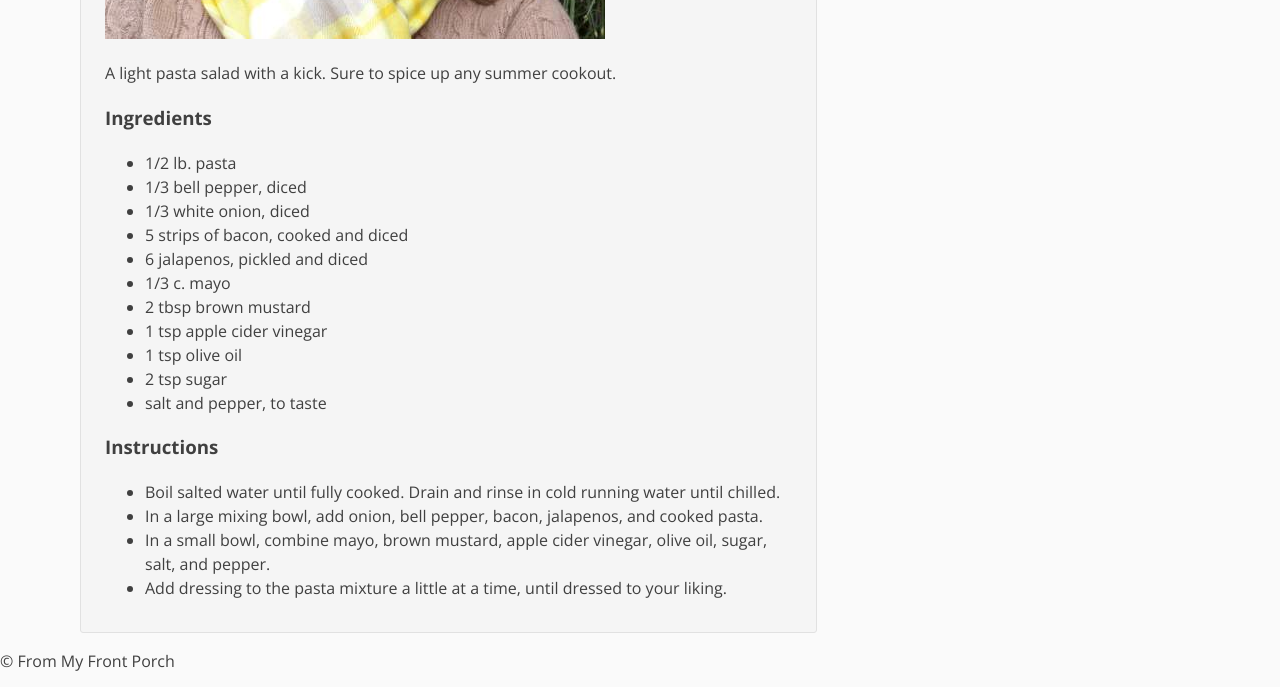
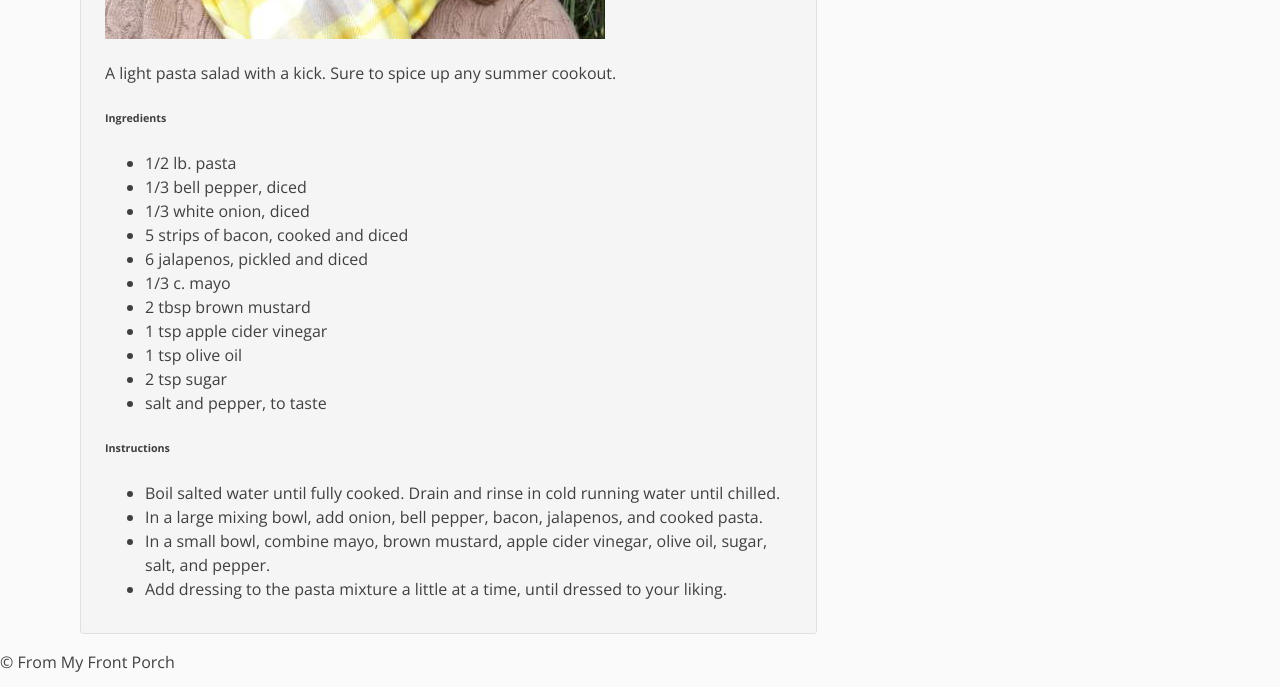
Before and after one commit to orangedaisy/frommyfrontporch, a Jekyll site: the page built from _posts/2015-03-24-steph-salad.md, in a window 1280 px wide. Shown: the part 1710-2397 px from the top of the page. Built offline with Jekyll 4.4.1, drawn with Linux system fonts in a browser that asks for light colours; some web fonts are replaced; Markdown is read by kramdown in place of the engine named in the settings.

```diff
--- a/_layouts/recipe.html
+++ b/_layouts/recipe.html
@@ -50,14 +50,14 @@ layout: default
   <img class="u-hidden" itemprop="image" src="{{ page.image.url }}" alt="{{ page.image.alt }}">
   <p class="u-hidden" itemprop="description">{{ page.description }}</p>
 
-  <h3>Ingredients</h3>
+  <h6>Ingredients</h6>
   <ul>
     {% for item in page.ingredients %}
       <li itemprop="ingredients">{{ item }}</li>
     {% endfor %}
   </ul>
 
-  <h3>Instructions</h3>
+  <h6>Instructions</h6>
   <ul itemprop="recipeInstructions">
     {% for item in page.instructions %}
       <li>{{ item }}</li>
```
